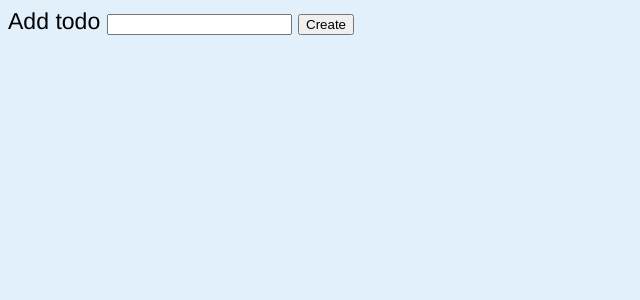
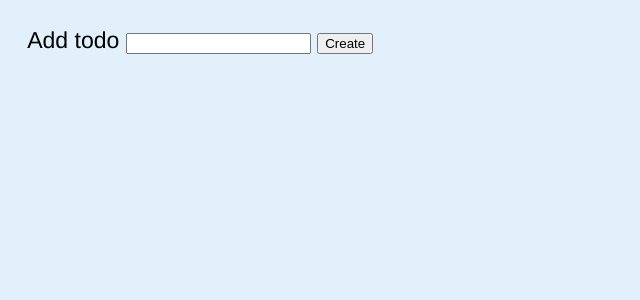
Before and after one commit to muhammednazeer/flask-todo-app, a Flask app: page / in a window 1280 px wide. Shown: the top 300 px of the page, without its empty margins (0-640 px from the left). Run offline with Flask 2, Linux system fonts and the light colour scheme; data that the repository does not hold is empty.

Commit message:
change list-style-type

```diff
--- a/static/css/style.css
+++ b/static/css/style.css
@@ -2,7 +2,11 @@ html,
 body {
   font: 1.2em "Helvetica Neue", Helvetica, Arial, sans-serif;
   background: rgb(225, 240, 250);
+  padding: 0.5rem;
 }
 .hidden {
   display: none;
 }
+ul {
+  list-style-type: none;
+}
```
